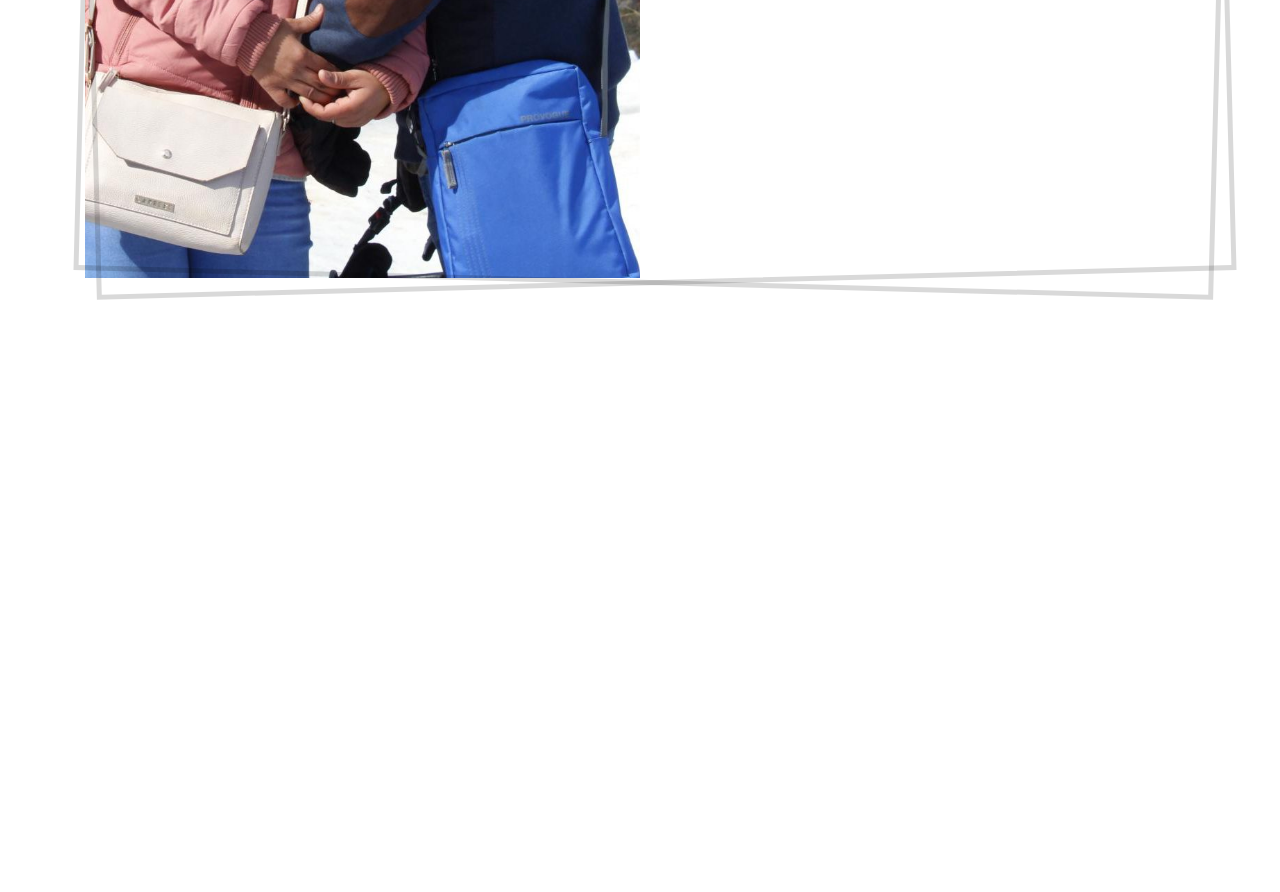
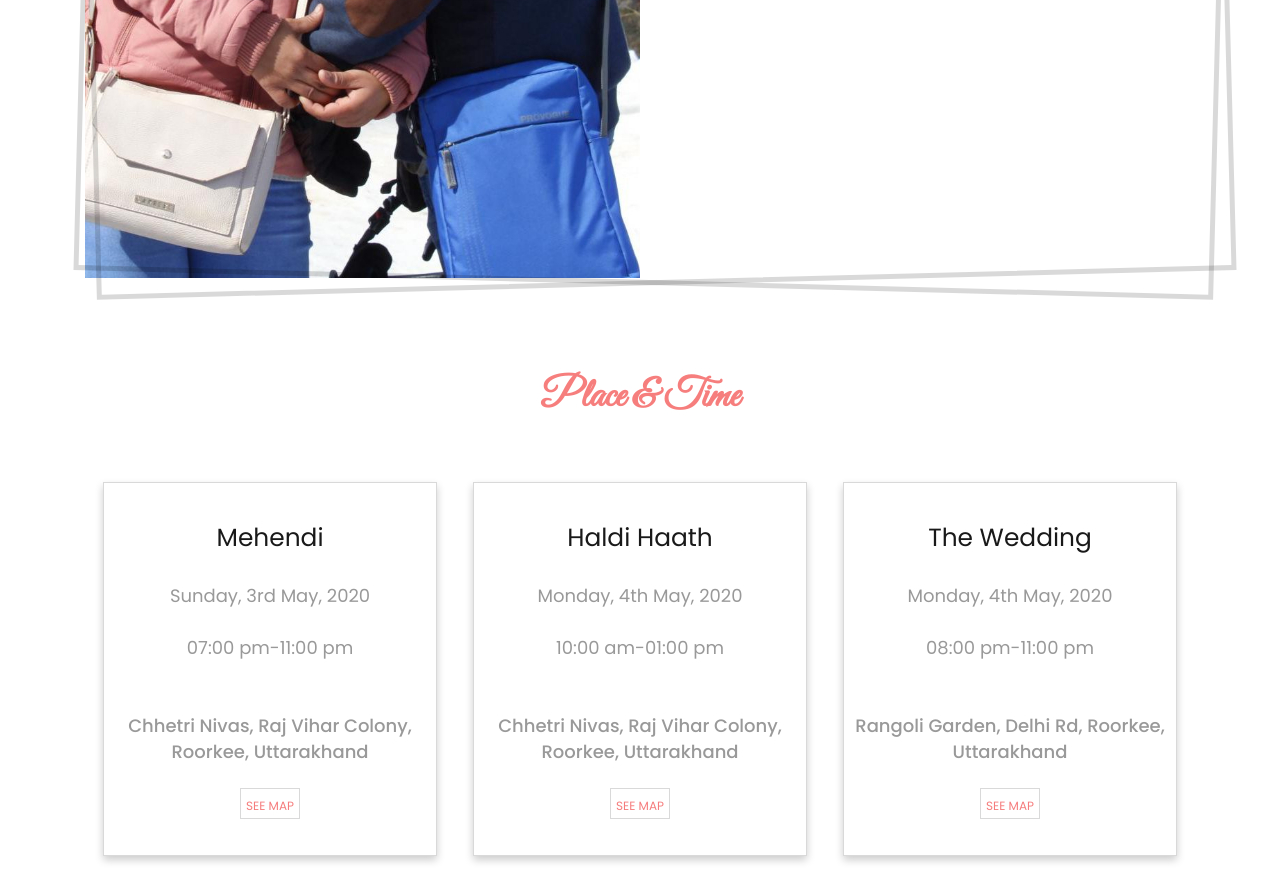
Before and after one commit to imravichhetri/arkesh-wedding, a Gatsby site: page / in a window 1280 px wide. Shown: the part 1521-2413 px from the top of the page. Before the commit the page ends 1821 px from the top, so only its background shows below. Built offline with nearby package versions, Linux system fonts and the light colour scheme; Gatsby itself is replaced by a stand-in of ours.

Commit message:
when and where added

```diff
--- a/gatsby-config.js
+++ b/gatsby-config.js
@@ -3,6 +3,43 @@ module.exports = {
     title: `May 4th, 2019`,
     description: `Kick off your next, great Gatsby project with this default starter. This barebones starter ships with the main Gatsby configuration files you might need.`,
     author: `@gatsbyjs`,
+    whenAndWhere: {
+      cards: [
+        {
+          occasion: "Mehendi",
+          when: {
+            date: "Sunday, 3rd May, 2020",
+            time: "07:00 pm-11:00 pm",
+          },
+          where: {
+            location: "Chhetri Nivas, Raj Vihar Colony, Roorkee, Uttarakhand",
+            mapLocation:""
+          }
+        },
+        {
+          occasion: "Haldi Haath",
+          when: {
+            date: "Monday, 4th May, 2020",
+            time: "10:00 am-01:00 pm",
+          },
+          where: {
+            location: "Chhetri Nivas, Raj Vihar Colony, Roorkee, Uttarakhand",
+            mapLocation:""
+          }
+        },
+        {
+          occasion: "The Wedding",
+          when: {
+            date: "Monday, 4th May, 2020",
+            time: "08:00 pm-11:00 pm",
+          },
+          where: {
+            location: "Rangoli Garden, Delhi Rd, Roorkee, Uttarakhand",
+            mapLocation: ""
+          }
+        }
+      ]
+    }
   },
   plugins: [
     `gatsby-plugin-react-helmet`,
@@ -27,7 +64,7 @@ module.exports = {
         display: `minimal-ui`,
         icon: `src/images/gatsby-icon.png`, // This path is relative to the root of the site.
       },
-    },
+    }
     // this (optional) plugin enables Progressive Web App + Offline functionality
     // To learn more, visit: https://gatsby.dev/offline
     // `gatsby-plugin-offline`,
--- a/package.json
+++ b/package.json
@@ -10,6 +10,7 @@
     "gatsby-plugin-manifest": "^2.2.31",
     "gatsby-plugin-offline": "^3.0.27",
     "gatsby-plugin-react-helmet": "^3.1.16",
+    "gatsby-plugin-react-svg": "^3.0.0",
     "gatsby-plugin-sass": "^2.1.28",
     "gatsby-plugin-sharp": "^2.3.5",
     "gatsby-source-filesystem": "^2.1.40",
--- a/src/components/about.scss
+++ b/src/components/about.scss
@@ -48,3 +48,12 @@
     }
   }
 }
+
+@media only screen and (max-width: 640px) {
+  #about {
+    flex-direction: column;
+  }
+  .time {
+    line-height: 3rem;
+  }
+}
--- /dev/null
+++ b/src/components/card.js
@@ -0,0 +1,36 @@
+import React from 'react'
+import PropTypes from 'prop-types'
+
+import "./card.scss"
+const Card = props => {
+  return (
+    <div
+      className="card_container"
+      >
+      <h3 className="text_center">
+        {props.occasion}
+      </h3>
+      <p>
+        {props.when.date}
+      </p>
+      <p>
+        {props.when.time}
+      </p>
+      <br/>
+      <p>
+          {props.where.location}
+      </p>
+      <span>
+        <a href={props.where.mapLocation}>
+          SEE MAP
+        </a>
+      </span>
+    </div>
+  )
+}
+
+Card.propTypes = {
+
+}
+
+export default Card
--- /dev/null
+++ b/src/components/card.scss
@@ -0,0 +1,42 @@
+.card_container{
+  text-align: center;
+  margin: 2rem 1rem;
+  padding: 2rem  0;
+  border: 1px solid #d9d9d9;
+  box-shadow: 0 4px 8px 0 rgba(0,0,0,0.2);
+  transition: 0.3s;
+  &:hover{
+    box-shadow: 0 8px 16px 0 rgba(0,0,0,0.2);
+  }
+  &>h3{
+    font-family: "Poppins", Arial, sans-serif;
+    line-height: 1.5;
+    color: rgba(0, 0, 0, 0.9);
+    font-weight: 400;
+  }
+  &>p {
+    color: #999999;
+  }
+  &>p:nth-of-type(3){
+    font-weight: 500;
+  }
+  &>span{
+    padding: 2px 5px;
+    border: 1px solid #d9d9d9;
+    &>a {
+      color: #f67d7d;
+      font-size: 12px;
+      text-decoration: none;
+    }
+  }
+}
+// .card {
+//   /* Add shadows to create the "card" effect */
+//   box-shadow: 0 4px 8px 0 rgba(0,0,0,0.2);
+//   transition: 0.3s;
+// }
+
+// /* On mouse-over, add a deeper shadow */
+// .card:hover {
+//   box-shadow: 0 8px 16px 0 rgba(0,0,0,0.2);
+// }
--- a/src/components/header.js
+++ b/src/components/header.js
@@ -39,12 +39,12 @@ const Header = ({ siteTitle }) => (
         </Link>
       </h5>
       <h5>
-        <Link
-          to="/"
+        <a
+          href="#whenAndWhere"
           className="link_class"
         >
           When & Where
-        </Link>
+        </a>
       </h5>
     </div>
   </header>
--- a/src/components/layout.js
+++ b/src/components/layout.js
@@ -15,8 +15,6 @@ import KnotImageSm from "../images/knot_sm.jpg";
 import Header from "./header"
 import "./layout.scss"
 
-console.log(KnotImage, "image")
-console.log(KnotImageSm, "image sm")
 const Layout = ({ children }) => {
   const data = useStaticQuery(graphql`
     query SiteTitleQuery {
--- a/src/components/layout.scss
+++ b/src/components/layout.scss
@@ -708,4 +708,7 @@ main {
         max-width: 1140px; }
 
   }
+  .red_text{
+    color: #f67e7d;
+  }
 }
--- /dev/null
+++ b/src/components/when_and_where.js
@@ -0,0 +1,62 @@
+import React from 'react'
+import PropTypes from 'prop-types'
+
+import "./when_and_where.scss";
+import Card from './card';
+import HaldiIcon from "../images/haldi.svg"
+import { useStaticQuery, graphql } from 'gatsby';
+
+const WhenAndWhere = props => {
+  const data = useStaticQuery(
+    graphql`
+      query{
+        site {
+          siteMetadata {
+            whenAndWhere {
+              cards {
+                occasion
+                when {
+                  date
+                  time
+                }
+                where {
+                  location
+                  mapLocation
+                }
+              }
+            }
+          }
+        }
+      }
+    `
+  )
+
+  return (
+    <div
+      style={{marginTop:"5rem"}}
+      className="container"
+      id="whenAndWhere">
+      <h1
+        className="cursive_text red_text text_center">
+        Place & Time
+      </h1>
+      <div
+        className="when_and_where_content_container"
+        >
+        {
+          data.site.siteMetadata.whenAndWhere.cards.map(card=> (
+            <div key={card.occassion}>
+              <Card {...card}/>
+            </div>
+          ))
+        }
+      </div>
+    </div>
+  )
+}
+
+WhenAndWhere.propTypes = {
+
+}
+
+export default WhenAndWhere
--- /dev/null
+++ b/src/components/when_and_where.scss
@@ -0,0 +1,15 @@
+#whenAndWhere {
+  .when_and_where_content_container{
+    display: flex;
+
+    &>div{
+      flex:1
+    }
+  }
+}
+
+@media only screen and (max-width: 640px) {
+  .when_and_where_content_container {
+    flex-direction: column;
+  }
+}
--- a/src/pages/index.js
+++ b/src/pages/index.js
@@ -7,6 +7,7 @@ import Layout from "../components/layout"
 import Home from "../components/home"
 import SEO from "../components/seo"
 import About from "../components/about"
+import WhenAndWhere from "../components/when_and_where"
 // import "../components/functions";
 const IndexPage = () => {
   useEffect(() => {
@@ -27,6 +28,7 @@ const IndexPage = () => {
       style={{ fontFamily: 'scriptina'}}>Arie weds Mickey</h1> */}
     <Home/>
     <About/>
+    <WhenAndWhere/>
   </Layout>
 )
     }
```
Also changed, not shown: src/images/New Project (1).svg (added), src/images/WhatsApp Image 2020-02-11 at 13 (1).svg (added), src/images/haldi.svg (added), 1 other file.
